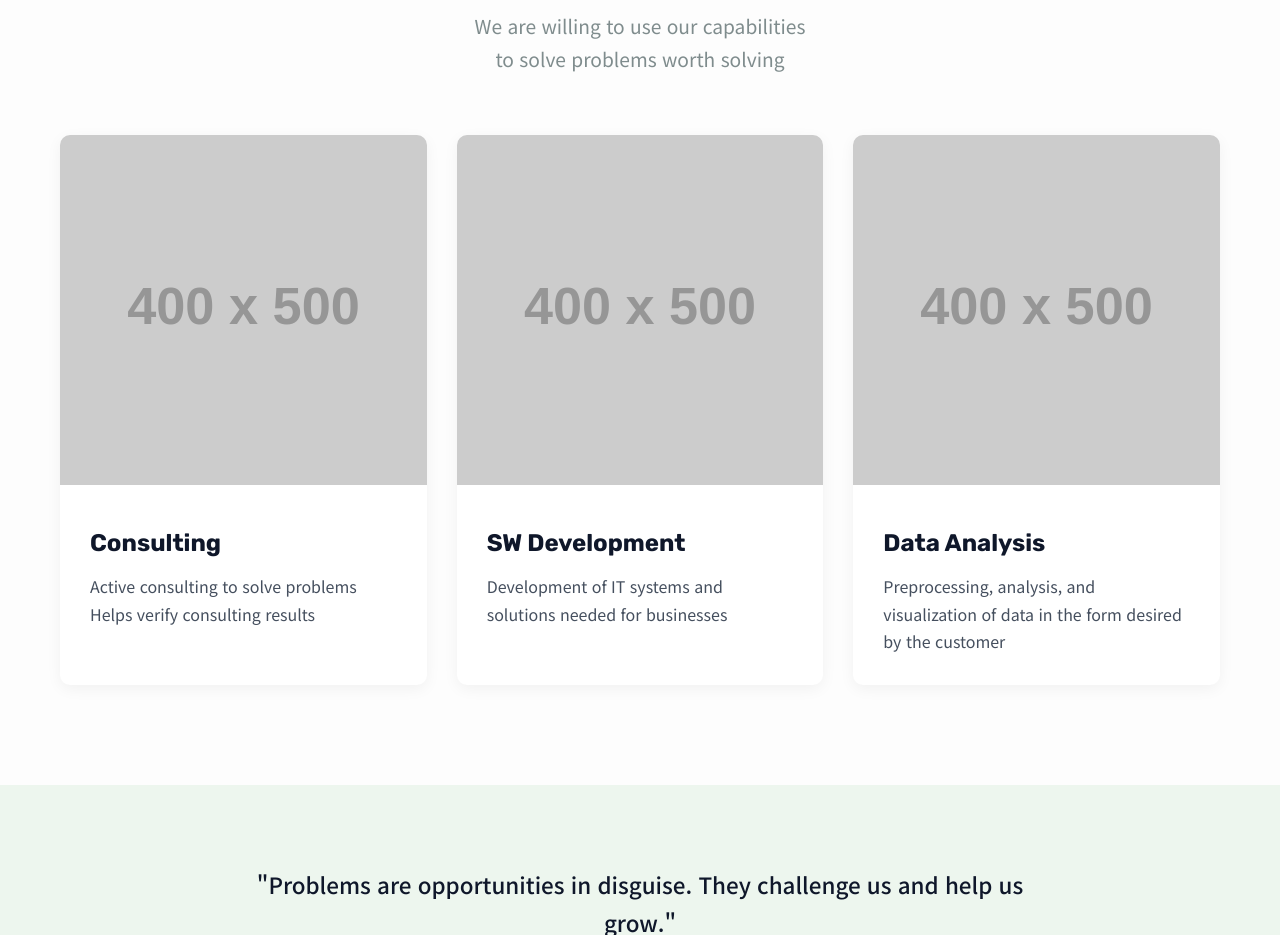
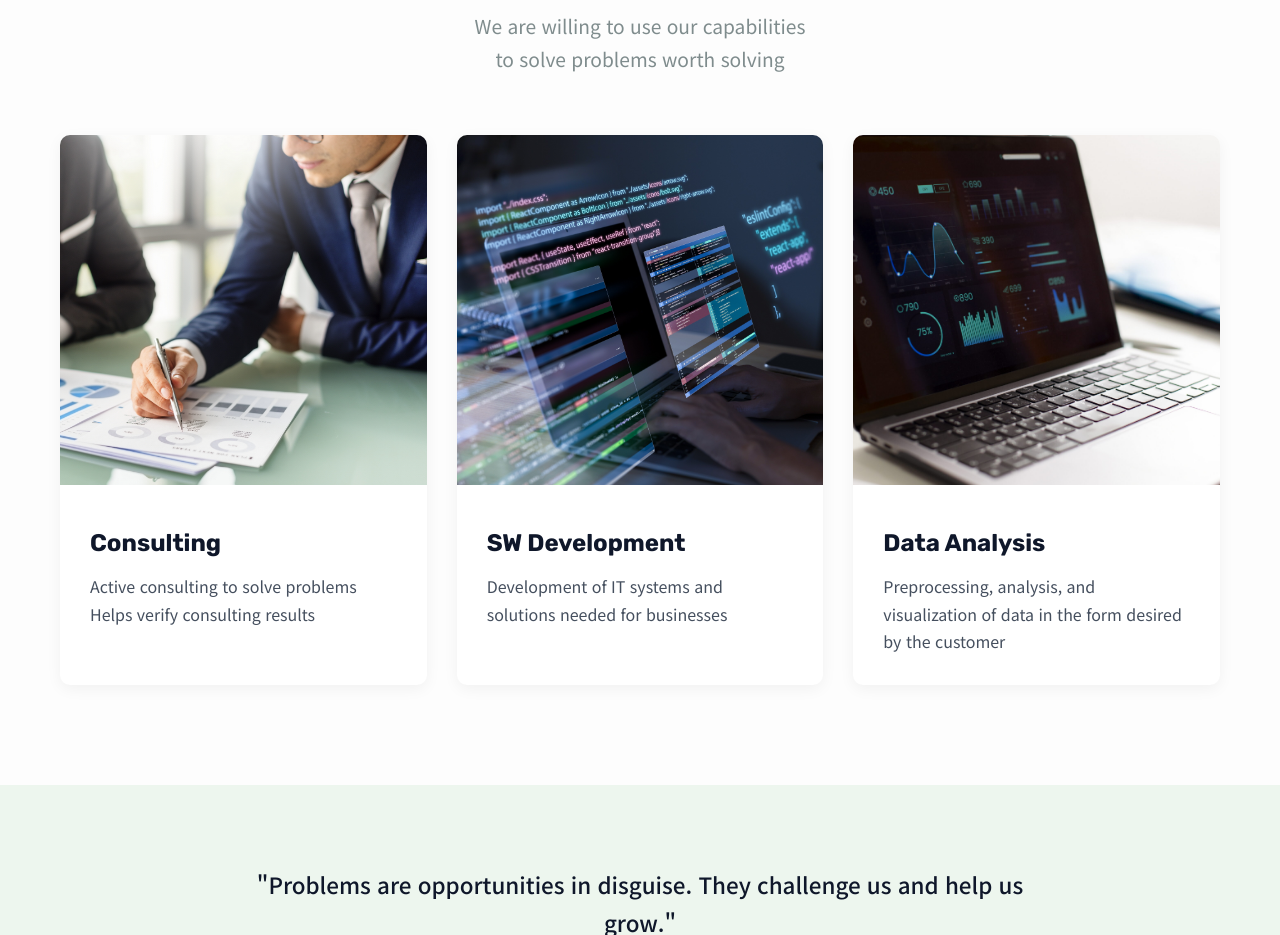
Before and after one commit to foremdx/foremdx.github.io, a plain HTML site: page index2.html in a window 1280 px wide. Shown: the part 1240-2175 px from the top of the page. Drawn offline with Linux system fonts and the light colour scheme; placeholder pictures from the web are drawn by us.

Commit message:
Update index2.html

```diff
--- a/index2.html
+++ b/index2.html
@@ -397,21 +397,21 @@
 
                 <div class="about-grid">
                     <div class="about-card" id="services">
-                        <img src="https://placehold.co/400x500/cccccc/333?text=Consulting" alt="Consulting Image">
+                        <img src="image/크기변환business-colleagues-meeting.jpg" alt="Consulting Image">
                         <div class="about-card-content">
                             <h3>Consulting</h3>
                             <p>Active consulting to solve problems<br>Helps verify consulting results</p>
                         </div>
                     </div>
                     <div class="about-card">
-                        <img src="https://placehold.co/400x500/cccccc/333?text=SW+Development" alt="SW Development Image">
+                        <img src="image/Trim_크기변환programming-background-with-person-working-with-codes-computer.jpg" alt="SW Development Image">
                         <div class="about-card-content">
                             <h3>SW Development</h3>
                             <p>Development of IT systems and solutions needed for businesses</p>
                         </div>
                     </div>
                     <div class="about-card">
-                        <img src="https://placehold.co/400x500/cccccc/333?text=Data+Analysis" alt="Data Analysis Image">
+                        <img src="image/크기변환modern-equipped-computer-lab-scaled.jpg" alt="Data Analysis Image">
                         <div class="about-card-content">
                             <h3>Data Analysis</h3>
                             <p>Preprocessing, analysis, and visualization of data in the form desired by the customer</p>
```
